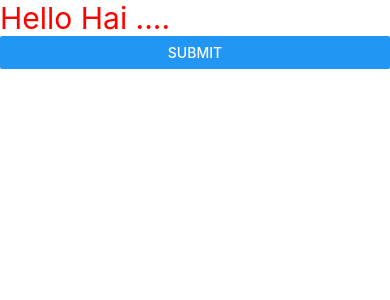
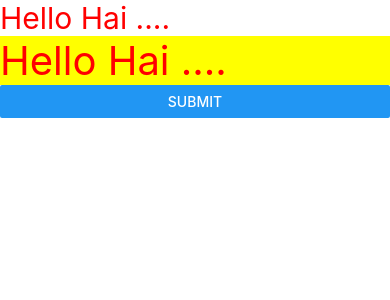
Before and after one commit to lotsofrahul/MyNewProject, a React Native app: screen / in a window 390 px wide. Shown: the top 300 px of the page. Built offline with nearby package versions, Linux system fonts and the light colour scheme.

Commit message:
StyleSheet in react-native

```diff
--- a/App.js
+++ b/App.js
@@ -1,16 +1,17 @@
 import React from 'react';
-
 import {
-  //These are components, like tags in HTML
+  //These are called components, like tags in HTML
   View,
   Text,
   Button,
 } from 'react-native';
+import style1 from './Styles/style1';
 
 const App = () => {
   return (
     <View>
       <Text style={{fontSize: 30, color: 'red'}}>Hello Hai ....</Text>
+      <Text style={[style1.sty1,{color: 'red'}]}>Hello Hai ....</Text>
       <Button title="Submit" />
     </View>
   );
--- /dev/null
+++ b/Styles/style1.js
@@ -0,0 +1,12 @@
+import React from 'react';
+import {StyleSheet} from 'react-native';
+
+const style1 = StyleSheet.create({
+    sty1 : {
+        color : 'blue',
+        fontSize : 40,
+        backgroundColor : 'yellow'
+    }
+})
+
+export default style1;
```
